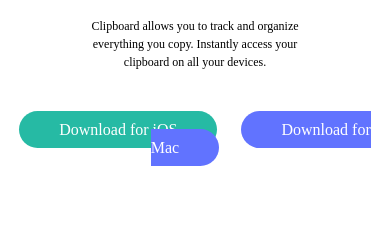
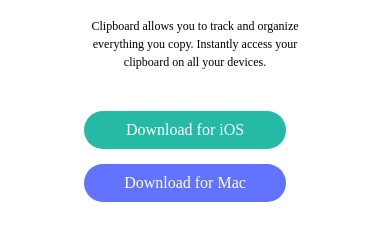
Before and after one commit to alajikitimothy/clipboard-landing-page, a plain HTML site: page index.html in a window 390 px wide. Shown: the part 252-497 px from the top of the page. Drawn offline with Linux system fonts and the light colour scheme; a web font is replaced by a local one.

Commit message:
Refactor style.css for improved structure and readability

```diff
--- a/style.css
+++ b/style.css
@@ -242,6 +242,12 @@ footer{
         font-weight: 500;
         line-height: 18px;
     }
+    .button{
+        margin-top: 20px;
+        display: flex;
+        flex-direction: column;
+        gap: 15px;
+    }
     .button a{
         text-decoration: none;
         color: white;
```
